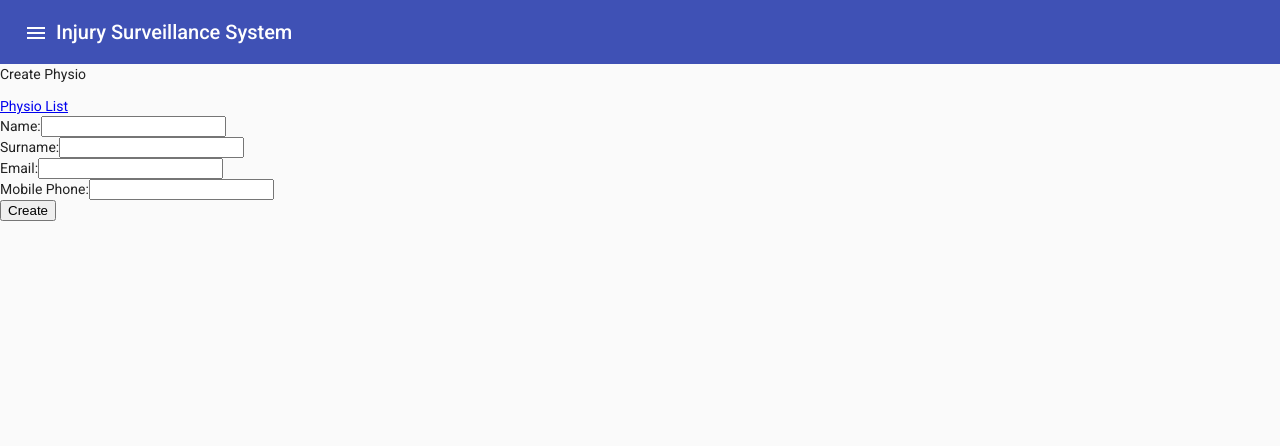
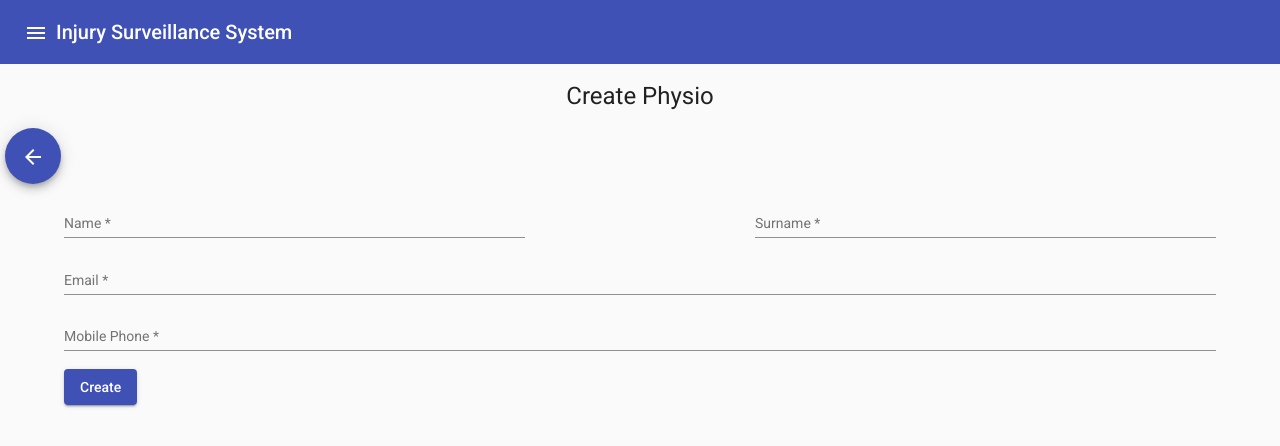
Before and after one commit to grusker/injury-surveillance-system-ui, an Angular app in the folder injury-surveillance-system/: page /physio-create in a window 1280 px wide. Shown: the top 446 px of the page. Built offline with nearby package versions, Linux system fonts and the light colour scheme.

Commit message:
fxflex module was added. create physio page development

```diff
--- a/injury-surveillance-system/package.json
+++ b/injury-surveillance-system/package.json
@@ -15,6 +15,7 @@
     "@angular/common": "~12.0.5",
     "@angular/compiler": "~12.0.5",
     "@angular/core": "~12.0.5",
+    "@angular/flex-layout": "^12.0.0-beta.34",
     "@angular/forms": "~12.0.5",
     "@angular/material": "^12.1.0",
     "@angular/platform-browser": "~12.0.5",
--- a/injury-surveillance-system/src/app/app.component.css
+++ b/injury-surveillance-system/src/app/app.component.css
@@ -3,12 +3,48 @@
     height: auto;
   }
 
+  .content-body {
+    position: relative;
+  }
+
+  .iss-button-row {
+    width: 100%;
+    clear: both;
+  }
+
   .iss-table-button-container {
+    float: right;
     padding-bottom: 15px;
-    float: right;
+  }
+
+  .iss-nav-button-container {
+    float: left;
+    padding-bottom: 15px;
   }
 
   .iss-table-button {
     margin-left: 5px;
     margin-right: 5px;
   }
+
+  .content-header {
+    text-align: center;
+    vertical-align: middle;
+    font-size: x-large;
+    width: 100%;
+    height: auto;
+  }
+
+  .iss-form {
+    padding-left: 5%;
+    padding-right: 5%;
+    clear: both;
+  }
+
+  .iss-form-row {
+    width: 100%;
+  }
+
+  .iss-form-row > td {
+    padding-right: 8px;
+  }
--- a/injury-surveillance-system/src/app/app.module.ts
+++ b/injury-surveillance-system/src/app/app.module.ts
@@ -16,6 +16,7 @@ import { AthleteCreateComponent } from './components/athlete/athlete-create/athl
 import { AthleteListComponent } from './components/athlete/athlete-list/athlete-list.component';
 import { BrowserAnimationsModule } from '@angular/platform-browser/animations';
 import { MaterialModule } from './material.module';
+import { FlexLayoutModule} from '@angular/flex-layout';
 
 @NgModule({
   declarations: [
@@ -29,6 +30,7 @@ import { MaterialModule } from './material.module';
   ],
   imports: [
     BrowserModule,
+    FlexLayoutModule,
     AppRoutingModule,
     HttpClientModule,
     ReactiveFormsModule,
--- a/injury-surveillance-system/src/app/components/physio/physio-create/physio-create.component.html
+++ b/injury-surveillance-system/src/app/components/physio/physio-create/physio-create.component.html
@@ -1,27 +1,48 @@
-<p>Create Physio</p>
+<mat-toolbar-row>
+  <div class="content-header">Create Physio</div>
+</mat-toolbar-row>
 
-<div class="row">
-  <div class="link-column">
-      <a class="btn btn-primary" routerLink="/physio-list">Physio List</a>
+<div class="iss-button-row">
+  <div class="iss-nav-button-container">
+    <button mat-fab color="primary" routerLink="/physio-list" class="iss-table-button">
+      <mat-icon>arrow_back</mat-icon>
+    </button>
   </div>
 </div>
 
-<div class="container">
-    <form [formGroup]="physioForm" (ngSubmit)="createPhysio()">
-      <div *ngIf="validMessage != ''">
-        <h3 class="has-info">{{validMessage}}</h3>
+<div class="iss-form">
+  <form [formGroup]="physioForm" (ngSubmit)="createPhysio()" fxLayout="column" fxLayoutAlign="space-between stretch">
+    <div fxLayout="row" fxLayoutAlign="space-between stretch">
+      <mat-form-field  fxFlex="40">
+        <mat-label>Name</mat-label>
+        <input matInput type="text" class="form-control" formControlName="name" required>
+      </mat-form-field>
+      <mat-form-field fxFlex="40">
+        <mat-label>Surname</mat-label>
+        <input matInput type="text" class="form-control" formControlName="surname" required>
+      </mat-form-field>
+    </div>
+
+    <div fxLayout="row" fxLayoutAlign="space-between stretch">
+      <mat-form-field fxFlex>
+        <mat-label>Email</mat-label>
+        <input matInput type="text" class="form-control" formControlName="email" required>
+      </mat-form-field>
+    </div>
+
+    <div fxLayout="row" fxLayoutAlign="space-between stretch">
+      <mat-form-field fxFlex>
+        <mat-label>Mobile Phone</mat-label>
+        <input matInput type="text" class="form-control" formControlName="mobile" required>
+      </mat-form-field>
+    </div>
+
+    <div class="iss-button-row">
+      <div class="iss-nav-button-container">
+        <button mat-raised-button color="primary" type="submit">
+          Create
+        </button>
       </div>
-      <div class="form-group">
-        <label for="name">Name:</label>
-        <input type="text" class="form-control" formControlName="name" title="Name" required /><br>
-        <label for="surname">Surname:</label>
-        <input type="text" class="form-control" formControlName="surname" required /><br>
-        <label for="email">Email:</label>
-        <input type="text" class="form-control" formControlName="email" required /><br>
-        <label for="mobile">Mobile Phone:</label>
-        <input type="text" class="form-control" formControlName="mobile" required /><br>
-      </div>
-
-      <button type="submit" class="btn btn-primary">Create</button>
-    </form>
-  </div>
+    </div>
+  </form>
+</div>
--- a/injury-surveillance-system/src/app/components/physio/physio-create/physio-create.component.ts
+++ b/injury-surveillance-system/src/app/components/physio/physio-create/physio-create.component.ts
@@ -1,18 +1,19 @@
 import { Component, OnInit } from '@angular/core';
 import { FormControl, FormGroup, Validators } from '@angular/forms';
+import { Router } from '@angular/router';
 import { PhysioRequest } from 'src/app/models/PhysioRequest';
 import { PhysioService } from 'src/app/services/physio/physio.service';
 
 @Component({
   selector: 'app-physio-create',
   templateUrl: './physio-create.component.html',
-  styleUrls: ['./physio-create.component.css']
+  styleUrls: ['./physio-create.component.css', '../../../app.component.css']
 })
 export class PhysioCreateComponent implements OnInit {
   physioForm: FormGroup;
   validMessage = '';
 
-  constructor(private physioService: PhysioService) { }
+  constructor(private physioService: PhysioService, private router: Router) { }
 
   ngOnInit(): void {
     this.physioForm = new FormGroup({
@@ -37,6 +38,7 @@ export class PhysioCreateComponent implements OnInit {
          this.physioForm.reset();
          return true;
         });
+        this.router.navigate(['physio-list']);
     } else {
       this.validMessage = "Please fill the form!";
     }
--- a/injury-surveillance-system/src/app/components/physio/physio-edit/physio-edit.component.ts
+++ b/injury-surveillance-system/src/app/components/physio/physio-edit/physio-edit.component.ts
@@ -3,7 +3,7 @@ import { Component, OnInit } from '@angular/core';
 @Component({
   selector: 'app-physio-edit',
   templateUrl: './physio-edit.component.html',
-  styleUrls: ['./physio-edit.component.css']
+  styleUrls: ['./physio-edit.component.css', '../../../app.component.css']
 })
 export class PhysioEditComponent implements OnInit {
 
--- a/injury-surveillance-system/src/app/components/physio/physio-list/physio-list.component.html
+++ b/injury-surveillance-system/src/app/components/physio/physio-list/physio-list.component.html
@@ -1,11 +1,13 @@
 <mat-toolbar-row>
-    <h3>Physio List</h3>
+    <div class="content-header">Physio List</div>
 </mat-toolbar-row>
 
-<div class="iss-table-button-container">
-    <button mat-fab color="primary" routerLink="/physio-create" class="iss-table-button">
-        <mat-icon>add</mat-icon>
-    </button>
+<div class="iss-button-row">
+    <div class="iss-table-button-container">
+        <button mat-fab color="primary" routerLink="/physio-create" class="iss-table-button">
+            <mat-icon>add</mat-icon>
+        </button>
+    </div>
 </div>
 
 
```
Also changed, not shown: 1 other file (tests, documents, lock files or other folders).
